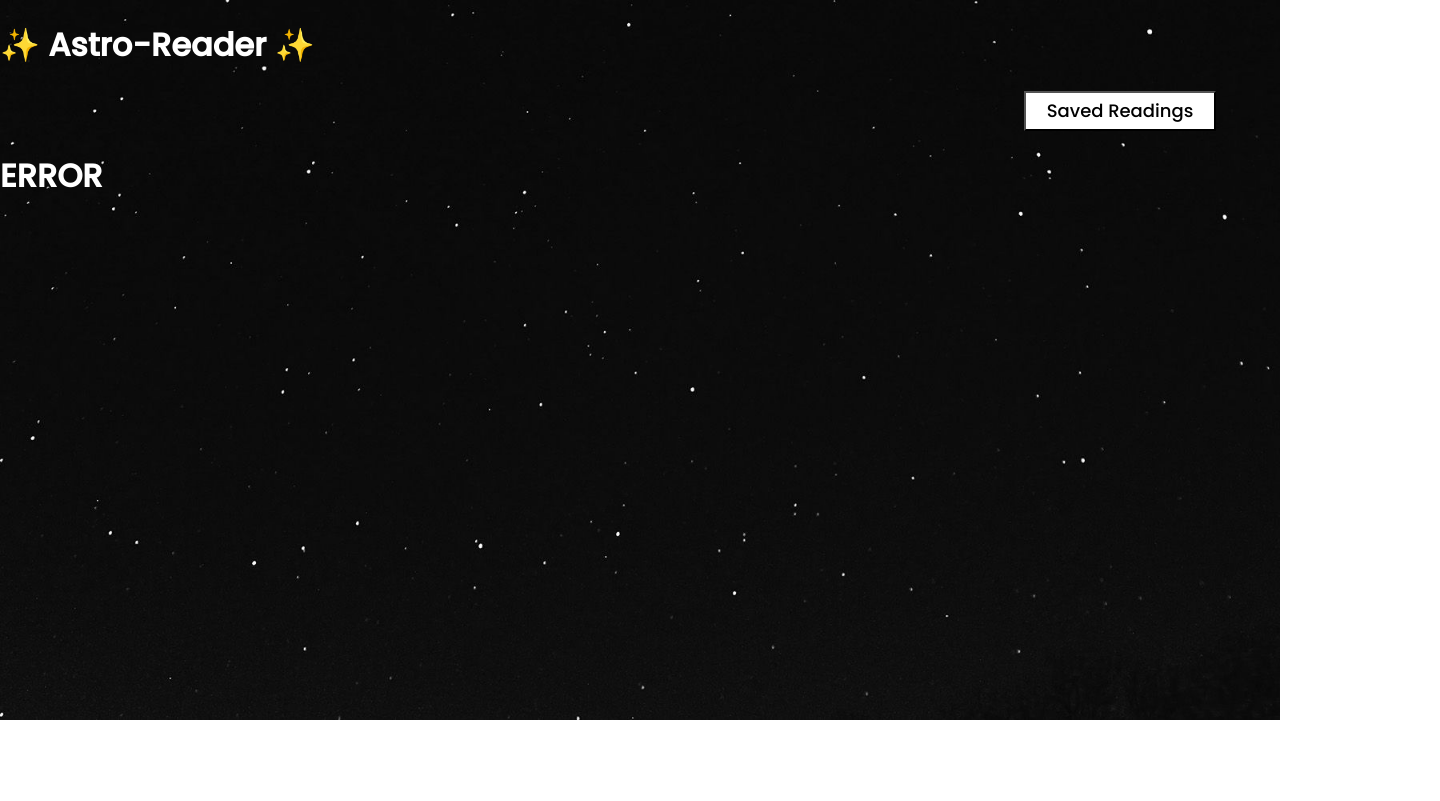
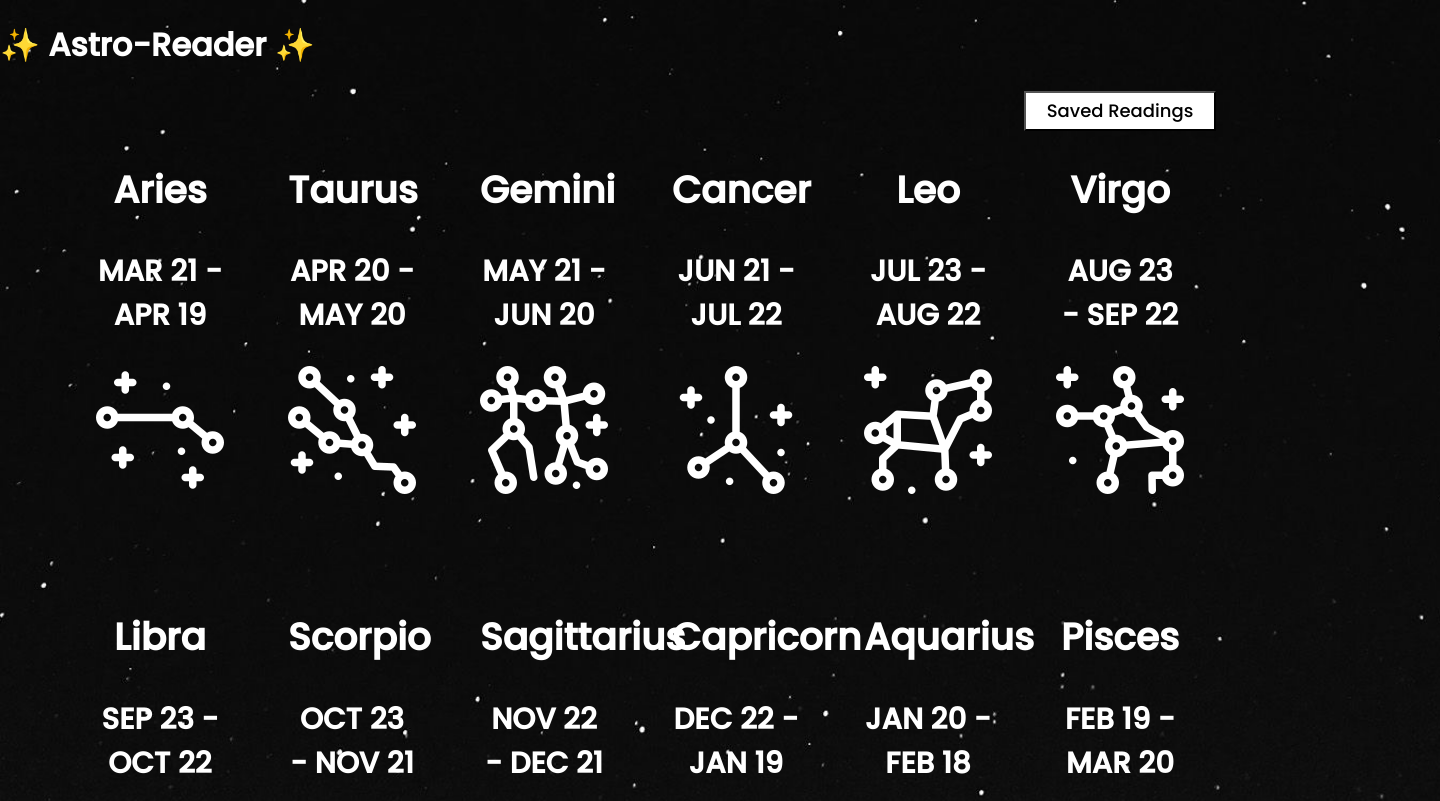
Before and after one commit to darlaevans2000/Astro-Reader, a React (Create React App) app: page / in a window 1280 px wide. Shown: the top 801 px of the page, 1440 px wide, since content can reach past the window. Built offline with nearby package versions, Linux system fonts and the light colour scheme.

Commit message:
Fix header

```diff
--- a/src/components/App/App.js
+++ b/src/components/App/App.js
@@ -17,7 +17,7 @@ const App = () => {
       <Header />
     <main className='main-section'>
       <Switch>
-        <Route exact path="/astro-reader/"  render={ () =>  <Home />}/>
+        <Route exact path="/"  render={ () =>  <Home />}/>
         <Route exact path="/astro-reader/reading/today/:currentZodiac" render={ ({ match }) => <ReadingPage currentZodiac={match.params.currentZodiac}/>}/>
         <Route exact path="/astro-reader/reading/yesterday/:currentZodiac" render={ ({ match }) => <YesterdaysReading currentZodiac={match.params.currentZodiac}/>}/>
         <Route exact path="/astro-reader/reading/tomorrow/:currentZodiac" render={ ({ match }) => <TomorrowsReading currentZodiac={match.params.currentZodiac}/>}/>
--- a/src/components/Header/Header.js
+++ b/src/components/Header/Header.js
@@ -6,7 +6,7 @@ import './Header.css'
 const Header = () => {
   return (
       <header className="header">
-        <Link to={'/astro-reader'}><h1>✨ Astro-Reader ✨</h1></Link>
+        <Link to={'/'}><h1>✨ Astro-Reader ✨</h1></Link>
         <Link to={'/astro-reader/saved'}>
         <button className="saved-cards" type="submit">Saved Readings</button>
         </Link>
```
Also changed, not shown: 2 other files (tests, documents, lock files or other folders).
